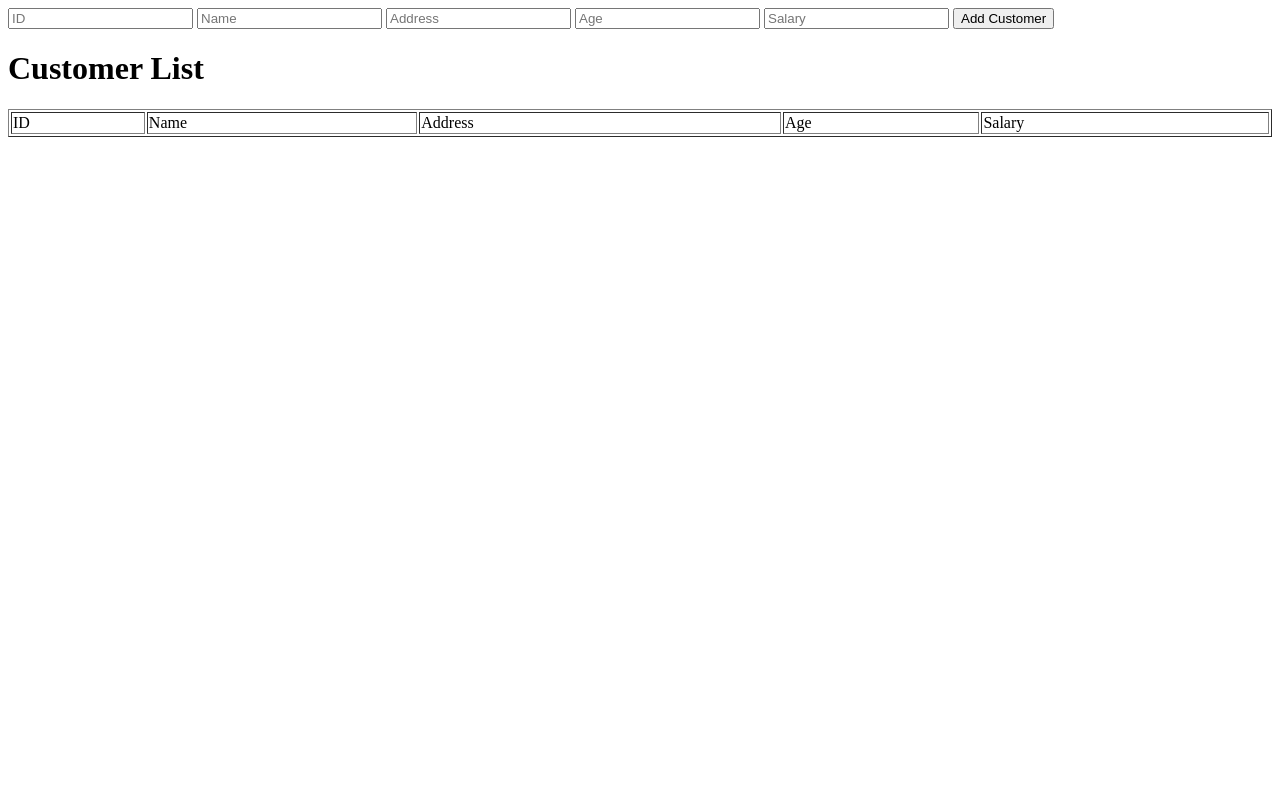
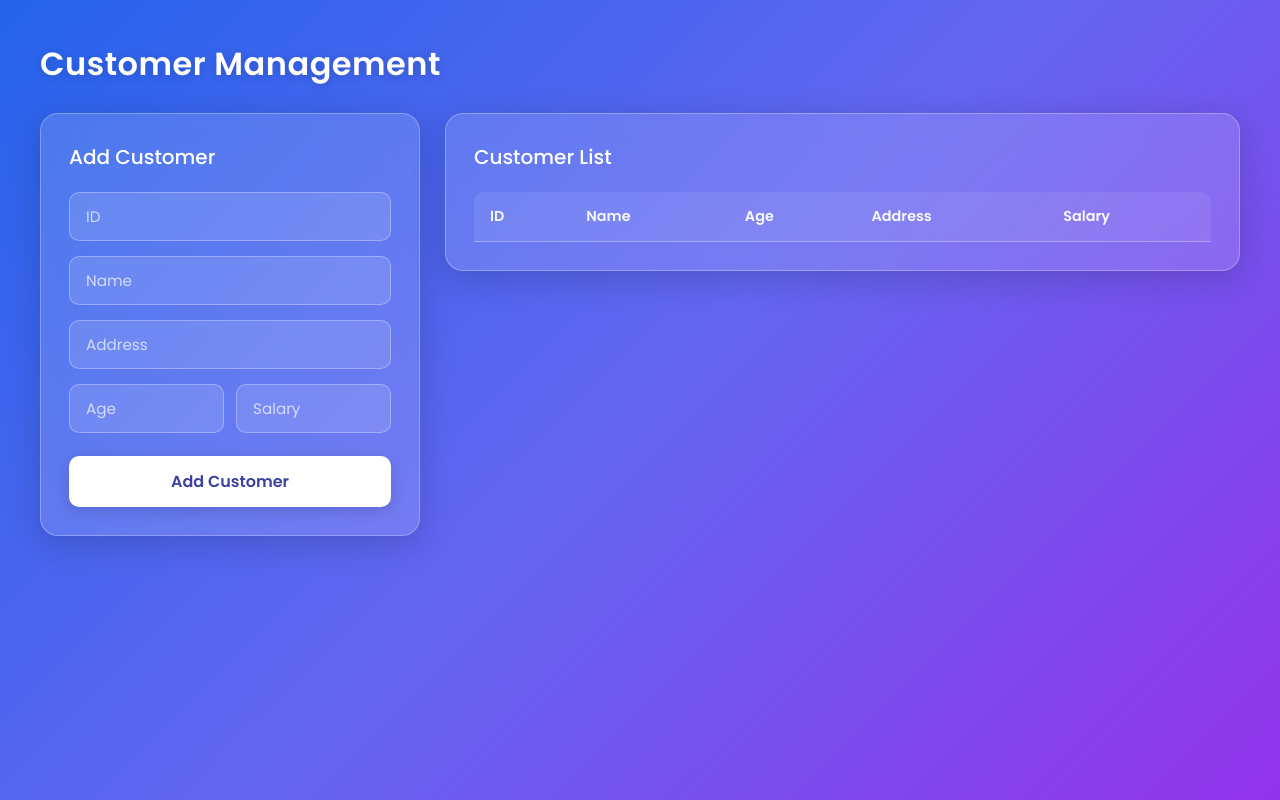
Before and after one commit to dilsharafernando/Customer-Management-Application, a plain HTML site: page index.html in a window 1280 px wide. Drawn offline with Linux system fonts and the light colour scheme.

Commit message:
Refactor customer management layout and styles for improved UI

```diff
--- a/index.html
+++ b/index.html
@@ -4,53 +4,48 @@
 <head>
     <meta charset="UTF-8">
     <meta name="viewport" content="width=device-width, initial-scale=1.0">
-    <title>Document</title>
-    <!-- <link href="https://cdn.jsdelivr.net/npm/bootstrap@6.0.0-alpha.1/dist/css/bootstrap.min.css" rel="stylesheet"
-        integrity="sha384-B/GM4XqrwHnWXNOWMbloTmrYXZg10cakYGmpfsR/bbzQ6JAJI4ihuyADKLnBgrCe" crossorigin="anonymous">
-    <script type="module" src="https://cdn.jsdelivr.net/npm/bootstrap@6.0.0-alpha.1/dist/js/bootstrap.bundle.min.js"
-        integrity="sha384-1a/pXj49ZQ1aHEmrJ+gMw1otqoVsYwlEnlD8mIfY2TV03r20Y0CN7uqx1tQogjPL"
-        crossorigin="anonymous"></script> -->
+    <title>Customer Management</title>
+    <link rel="stylesheet" href="style.css">
 </head>
 
-<body class="bg-dark text-light">
+<body>
+    <div class="main-wrapper">
+        <h1 class="main-title">Customer Management</h1>
 
-    <body>
-        <!-- <diV class="container">
-        <div class="row">
-            <div class="col">
-                <input type="text" placeholder="Enter Your Name" id="txtname">
-                <input type="button" value="Click Me" id="namebtnbuttonclick" onclick="namebtnbuttonclick()">
-
-                <h1 id="lblCustomerName"> Customer Name</h1>
-                <ol id="olCustomers"></ol>
-            </div>
-            <div class="col">
-                <input type="text" placeholder="Enter Item name" id="txtItemName">
-                <input type="button" value="Click Me" id="itembtnbuttonclick" onclick="itembtnbuttonclick()">
-
-                <h1 id="lblItemName"> Item Name</h1>
-                <ol id="olItems"></ol>
-            </div>
-        </div>
-    </diV> -->
-
+        <div class="dashboard-container">
+            <!-- Left Side: Form Card -->
+            <div class="glass-card form-section">
+                <h2>Add Customer</h2>
+                <div class="input-group">
                     <input type="text" placeholder="ID" id="txtID">
                     <input type="text" placeholder="Name" id="txtName">
                     <input type="text" placeholder="Address" id="txtAddress">
+                    <div class="row-inputs">
                         <input type="text" placeholder="Age" id="txtAge">
                         <input type="text" placeholder="Salary" id="txtSalary">
-        <input type="button" value="Add Customer" onclick="addCustomer()">
+                    </div>
+                    <input type="button" value="Add Customer" class="btn-add" onclick="addCustomer()">
+                </div>
+            </div>
 
-        <h1>Customer List</h1>
-        <table border="1" width="100%" id="tblCustomer">
+            <!-- Right Side: Table Card -->
+            <div class="glass-card table-section">
+                <h2>Customer List</h2>
+                <div class="table-wrapper">
+                    <table id="tblCustomer">
                         <tr>
-                <td>ID</td>
-                <td>Name</td>
-                <td>Address</td>
-                <td>Age</td>
-                <td>Salary</td>
+                            <th>ID</th>
+                            <th>Name</th>
+                            <th>Age</th>
+                            <th>Address</th>
+                            <th>Salary</th>
                         </tr>
                     </table>
+                </div>
+            </div>
+        </div>
+    </div>
+
     <script src="app.js"></script>
 </body>
 
--- /dev/null
+++ b/style.css
@@ -0,0 +1,162 @@
+@import url('https://fonts.googleapis.com/css2?family=Poppins:wght@300;400;500;600&display=swap');
+
+* {
+    margin: 0;
+    padding: 0;
+    box-sizing: border-box;
+    font-family: 'Poppins', sans-serif;
+}
+
+body {
+    min-height: 100vh;
+    background: linear-gradient(135deg, #2563eb 0%, #6366f1 50%, #9333ea 100%);
+    color: #ffffff;
+    display: flex;
+    justify-content: center;
+    align-items: flex-start;
+    padding: 40px 20px;
+}
+
+.main-wrapper {
+    width: 100%;
+    max-width: 1200px;
+}
+
+.main-title {
+    font-size: 2rem;
+    font-weight: 600;
+    margin-bottom: 25px;
+    letter-spacing: 0.5px;
+    text-shadow: 0 2px 10px rgba(0, 0, 0, 0.15);
+}
+
+.dashboard-container {
+    display: grid;
+    grid-template-columns: 380px 1fr;
+    gap: 25px;
+    align-items: start;
+}
+
+/* Glassmorphism Card Effect */
+.glass-card {
+    background: rgba(255, 255, 255, 0.14);
+    backdrop-filter: blur(16px);
+    -webkit-backdrop-filter: blur(16px);
+    border: 1px solid rgba(255, 255, 255, 0.28);
+    border-radius: 18px;
+    padding: 28px;
+    box-shadow: 0 8px 32px rgba(15, 23, 42, 0.2);
+}
+
+.glass-card h2 {
+    font-size: 1.25rem;
+    font-weight: 500;
+    margin-bottom: 20px;
+    color: #ffffff;
+}
+
+/* Form Inputs */
+.input-group {
+    display: flex;
+    flex-direction: column;
+    gap: 15px;
+}
+
+.row-inputs {
+    display: grid;
+    grid-template-columns: 1fr 1fr;
+    gap: 12px;
+}
+
+input[type="text"] {
+    width: 100%;
+    padding: 12px 16px;
+    border-radius: 10px;
+    border: 1px solid rgba(255, 255, 255, 0.3);
+    background: rgba(255, 255, 255, 0.12);
+    color: #ffffff;
+    font-size: 0.95rem;
+    outline: none;
+    transition: all 0.25s ease;
+}
+
+input[type="text"]::placeholder {
+    color: rgba(255, 255, 255, 0.7);
+}
+
+input[type="text"]:focus {
+    background: rgba(255, 255, 255, 0.22);
+    border-color: #ffffff;
+    box-shadow: 0 0 12px rgba(255, 255, 255, 0.25);
+}
+
+/* Add Customer Button */
+.btn-add {
+    margin-top: 8px;
+    padding: 13px;
+    border: none;
+    border-radius: 10px;
+    background: #ffffff;
+    color: #3b429f;
+    font-size: 1rem;
+    font-weight: 600;
+    cursor: pointer;
+    box-shadow: 0 4px 15px rgba(0, 0, 0, 0.15);
+    transition: all 0.25s ease;
+}
+
+.btn-add:hover {
+    background: #f1f5f9;
+    transform: translateY(-2px);
+    box-shadow: 0 6px 20px rgba(0, 0, 0, 0.22);
+}
+
+.btn-add:active {
+    transform: translateY(0);
+}
+
+/* Table Styling */
+.table-wrapper {
+    overflow-x: auto;
+}
+
+table {
+    width: 100%;
+    border-collapse: collapse;
+    text-align: left;
+}
+
+th {
+    padding: 14px 16px;
+    font-size: 0.9rem;
+    font-weight: 600;
+    color: rgba(255, 255, 255, 0.95);
+    border-bottom: 1px solid rgba(255, 255, 255, 0.3);
+    background: rgba(255, 255, 255, 0.08);
+}
+
+th:first-child {
+    border-top-left-radius: 10px;
+}
+
+th:last-child {
+    border-top-right-radius: 10px;
+}
+
+td {
+    padding: 13px 16px;
+    font-size: 0.92rem;
+    color: rgba(255, 255, 255, 0.9);
+    border-bottom: 1px solid rgba(255, 255, 255, 0.15);
+}
+
+tr:hover td {
+    background: rgba(255, 255, 255, 0.1);
+}
+
+/* Responsive for Mobile/Tablet */
+@media (max-width: 850px) {
+    .dashboard-container {
+        grid-template-columns: 1fr;
+    }
+}
```
Lines whose indentation alone changed are shown as unchanged.
